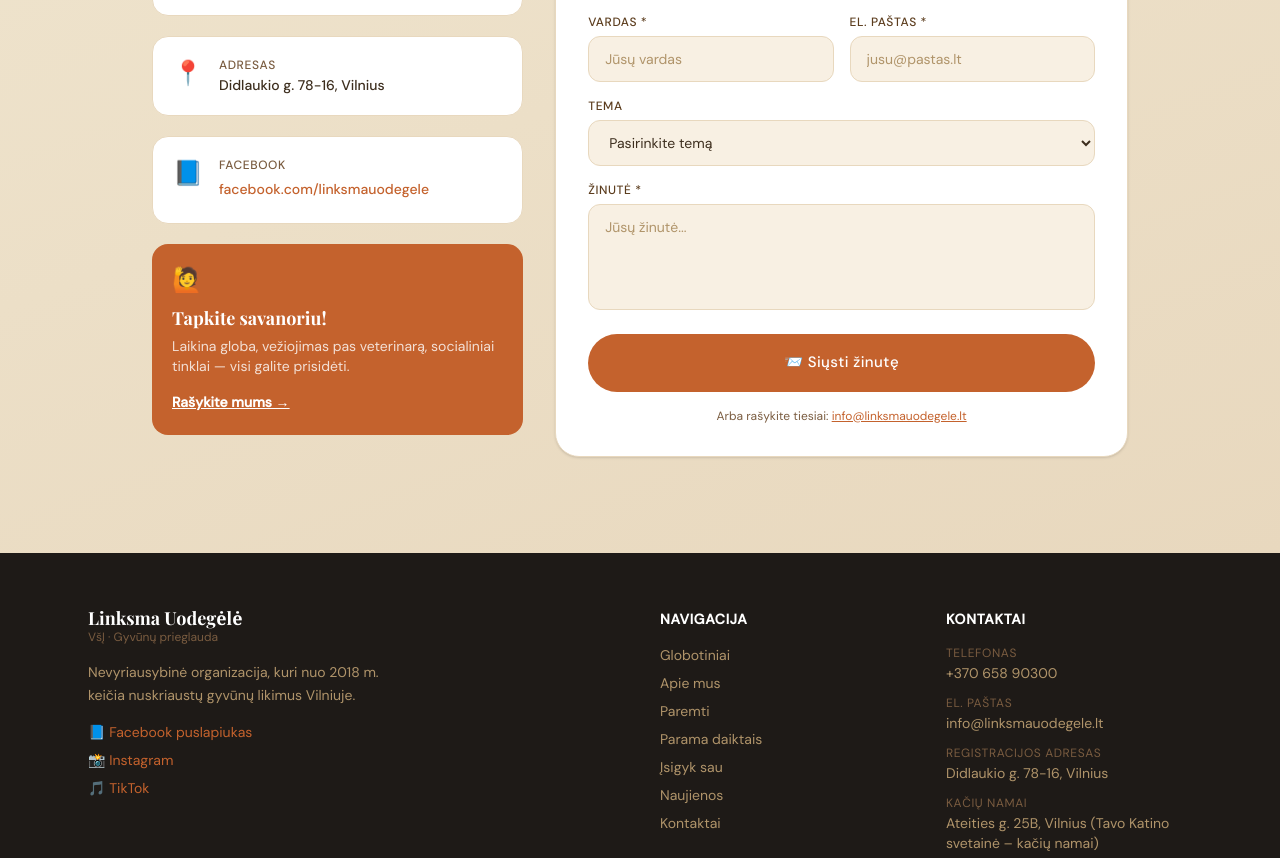
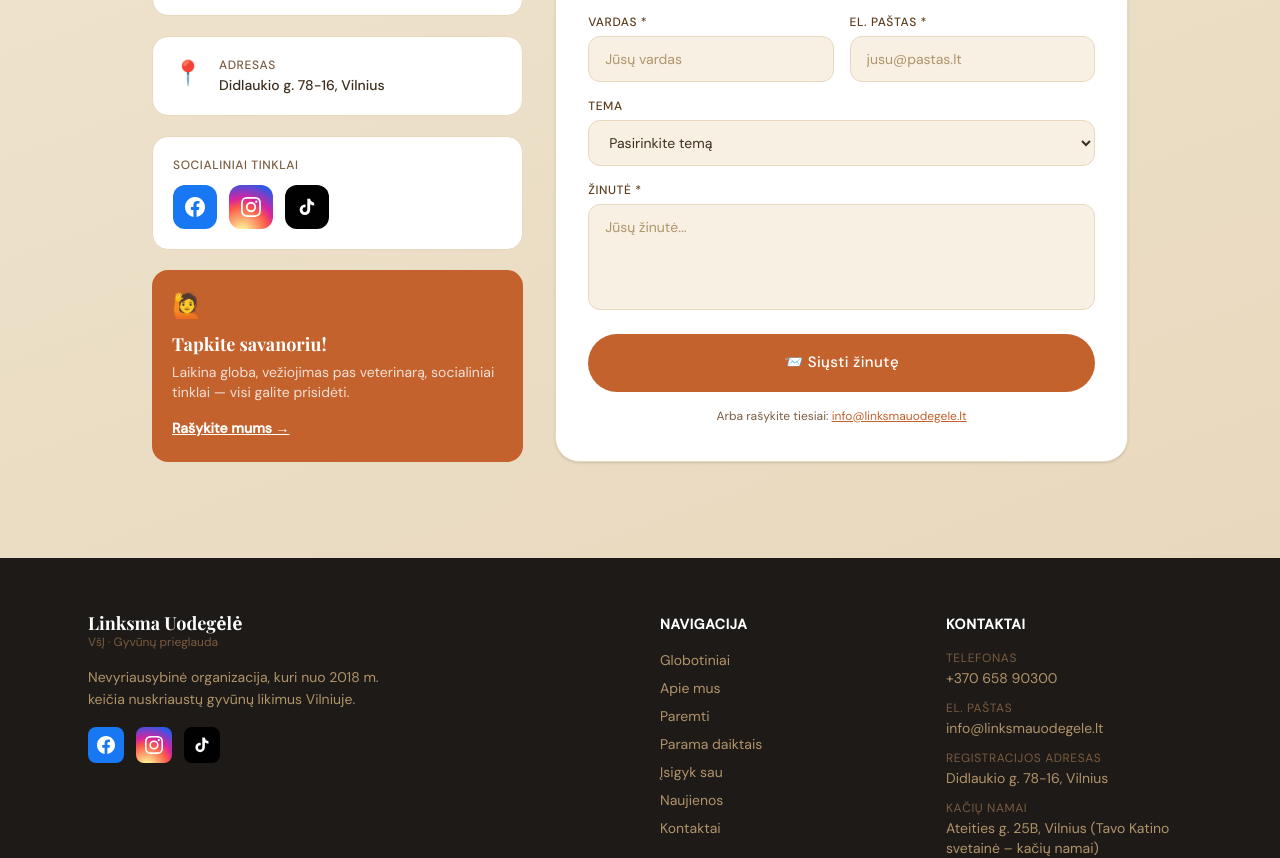
Before and after one commit to Linksmauodegele/Animal-Rescue, a Next.js app: page /kontaktai in a window 1280 px wide. Shown: the part 480-1338 px from the top of the page. Built offline with nearby package versions, Linux system fonts and the light colour scheme; no server answers; the database is empty; a web font is replaced by a local one.

Commit message:
social n

```diff
--- a/components/ContactSection.tsx
+++ b/components/ContactSection.tsx
@@ -1,62 +1,54 @@
 "use client";
 import { useState } from "react";
 
-export default function ContactSection({
-  fullPage = false,
-}: {
-  fullPage?: boolean;
-}) {
-  const [form, setForm] = useState({
-    name: "",
-    email: "",
-    subject: "",
-    message: "",
-  });
-  const [status, setStatus] = useState<"idle" | "sending" | "sent" | "error">(
-    "idle",
+function FacebookIcon() {
+  return (
+    <svg width="20" height="20" viewBox="0 0 24 24" fill="white">
+      <path d="M24 12.073C24 5.405 18.627 0 12 0S0 5.405 0 12.073C0 18.1 4.388 23.094 10.125 24v-8.437H7.078v-3.49h3.047V9.41c0-3.025 1.792-4.697 4.533-4.697 1.312 0 2.686.236 2.686.236v2.97h-1.513c-1.491 0-1.956.93-1.956 1.886v2.267h3.328l-.532 3.49h-2.796V24C19.612 23.094 24 18.1 24 12.073z"/>
+    </svg>
   );
+}
+
+function InstagramIcon() {
+  return (
+    <svg width="20" height="20" viewBox="0 0 24 24" fill="white">
+      <path d="M12 2.163c3.204 0 3.584.012 4.85.07 3.252.148 4.771 1.691 4.919 4.919.058 1.265.069 1.645.069 4.849 0 3.205-.012 3.584-.069 4.849-.149 3.225-1.664 4.771-4.919 4.919-1.266.058-1.644.07-4.85.07-3.204 0-3.584-.012-4.849-.07-3.26-.149-4.771-1.699-4.919-4.92-.058-1.265-.07-1.644-.07-4.849 0-3.204.013-3.583.07-4.849.149-3.227 1.664-4.771 4.919-4.919 1.266-.057 1.645-.069 4.849-.069zM12 0C8.741 0 8.333.014 7.053.072 2.695.272.273 2.69.073 7.052.014 8.333 0 8.741 0 12c0 3.259.014 3.668.072 4.948.2 4.358 2.618 6.78 6.98 6.98C8.333 23.986 8.741 24 12 24c3.259 0 3.668-.014 4.948-.072 4.354-.2 6.782-2.618 6.979-6.98.059-1.28.073-1.689.073-4.948 0-3.259-.014-3.667-.072-4.947-.196-4.354-2.617-6.78-6.979-6.98C15.668.014 15.259 0 12 0zm0 5.838a6.162 6.162 0 100 12.324 6.162 6.162 0 000-12.324zM12 16a4 4 0 110-8 4 4 0 010 8zm6.406-11.845a1.44 1.44 0 100 2.881 1.44 1.44 0 000-2.881z"/>
+    </svg>
+  );
+}
+
+function TikTokIcon() {
+  return (
+    <svg width="20" height="20" viewBox="0 0 24 24" fill="white">
+      <path d="M19.59 6.69a4.83 4.83 0 01-3.77-4.25V2h-3.45v13.67a2.89 2.89 0 01-2.88 2.5 2.89 2.89 0 01-2.89-2.89 2.89 2.89 0 012.89-2.89c.28 0 .54.04.79.1V9.01a6.33 6.33 0 00-.79-.05 6.34 6.34 0 00-6.34 6.34 6.34 6.34 0 006.34 6.34 6.34 6.34 0 006.33-6.34V8.69a8.18 8.18 0 004.78 1.52V6.75a4.85 4.85 0 01-1.01-.06z"/>
+    </svg>
+  );
+}
+
+export default function ContactSection({ fullPage = false }: { fullPage?: boolean }) {
+  const [form, setForm] = useState({ name: "", email: "", subject: "", message: "" });
+  const [status, setStatus] = useState<"idle" | "sending" | "sent" | "error">("idle");
 
   async function handleSubmit(e: React.FormEvent) {
     e.preventDefault();
     if (!form.name || !form.email || !form.message) return;
     setStatus("sending");
-
     try {
       const res = await fetch("https://formspree.io/f/mqenedgv", {
         method: "POST",
-        headers: {
-          "Content-Type": "application/json",
-          Accept: "application/json",
-        },
-        body: JSON.stringify({
-          name: form.name,
-          email: form.email,
-          subject: form.subject || "Žinutė iš svetainės",
-          message: form.message,
-        }),
+        headers: { "Content-Type": "application/json", Accept: "application/json" },
+        body: JSON.stringify({ name: form.name, email: form.email, subject: form.subject || "Žinutė iš svetainės", message: form.message }),
       });
-      if (res.ok) {
-        setStatus("sent");
-        setForm({ name: "", email: "", subject: "", message: "" });
-      } else {
-        setStatus("error");
-      }
-    } catch {
-      setStatus("error");
-    }
+      if (res.ok) { setStatus("sent"); setForm({ name: "", email: "", subject: "", message: "" }); }
+      else setStatus("error");
+    } catch { setStatus("error"); }
   }
 
-  const inputClass =
-    "w-full px-4 py-3 rounded-xl border border-[#e8d8be] bg-[#f8f0e3] text-[#3d2e1e] text-sm focus:outline-none focus:ring-2 focus:ring-[#c4622d]/30 focus:border-[#c4622d] placeholder-[#b0946a]";
+  const inputClass = "w-full px-4 py-3 rounded-xl border border-[#e8d8be] bg-[#f8f0e3] text-[#3d2e1e] text-sm focus:outline-none focus:ring-2 focus:ring-[#c4622d]/30 focus:border-[#c4622d] placeholder-[#b0946a]";
 
   return (
-    <section
-      id="kontaktai"
-      className="py-24 relative overflow-hidden"
-      style={{
-        background: "linear-gradient(160deg, #f0e6d0 0%, #e8d8be 100%)",
-      }}
-    >
+    <section id="kontaktai" className="py-24 relative overflow-hidden"
+      style={{ background: "linear-gradient(160deg, #f0e6d0 0%, #e8d8be 100%)" }}>
       <div className="max-w-5xl mx-auto px-6 relative z-10">
         <div className="text-center mb-14">
           <p className="section-label mb-3">Susisiekite</p>
@@ -64,8 +56,7 @@ export default function ContactSection({
             Mes visada <em className="italic text-[#c4622d]">atsakome</em>
           </h2>
           <p className="text-[#7a5c40] max-w-lg mx-auto">
-            Norite tapti laikinu globėju ar tiesiog paklausti — rašykite!
-            Atsakysime kuo greičiau.
+            Norite tapti laikinu globėju ar tiesiog paklausti — rašykite! Atsakysime kuo greičiau.
           </p>
         </div>
 
@@ -73,65 +64,56 @@ export default function ContactSection({
           {/* Contact info */}
           <div className="lg:col-span-2 flex flex-col gap-5">
             {[
-              {
-                icon: "📧",
-                label: "El. paštas",
-                value: "info@linksmauodegele.lt",
-                href: "mailto:info@linksmauodegele.lt",
-              },
-              {
-                icon: "📍",
-                label: "Adresas",
-                value: "Didlaukio g. 78-16, Vilnius",
-                href: null,
-              },
-              {
-                icon: "📘",
-                label: "Facebook",
-                value: "facebook.com/linksmauodegele",
-                href: "https://www.facebook.com/linksmauodegele",
-              },
+              { icon: "📧", label: "El. paštas", value: "info@linksmauodegele.lt", href: "mailto:info@linksmauodegele.lt" },
+              { icon: "📍", label: "Adresas", value: "Didlaukio g. 78-16, Vilnius", href: null },
             ].map((c) => (
-              <div
-                key={c.label}
-                className="bg-white rounded-2xl p-5 border border-[#e8d8be] flex gap-4"
-              >
+              <div key={c.label} className="bg-white rounded-2xl p-5 border border-[#e8d8be] flex gap-4">
                 <span className="text-2xl">{c.icon}</span>
                 <div>
-                  <div className="text-xs text-[#7a5c40] font-medium uppercase tracking-wider mb-0.5">
-                    {c.label}
-                  </div>
+                  <div className="text-xs text-[#7a5c40] font-medium uppercase tracking-wider mb-0.5">{c.label}</div>
                   {c.href ? (
-                    <a
-                      href={c.href}
-                      className="text-[#c4622d] font-medium text-sm hover:underline"
-                      target={c.href.startsWith("http") ? "_blank" : undefined}
-                      rel="noopener noreferrer"
-                    >
+                    <a href={c.href} className="text-[#c4622d] font-medium text-sm hover:underline"
+                      target={c.href.startsWith("http") ? "_blank" : undefined} rel="noopener noreferrer">
                       {c.value}
                     </a>
                   ) : (
-                    <p className="text-[#3d2e1e] font-medium text-sm">
-                      {c.value}
-                    </p>
+                    <p className="text-[#3d2e1e] font-medium text-sm">{c.value}</p>
                   )}
                 </div>
               </div>
             ))}
 
+            {/* Social media */}
+            <div className="bg-white rounded-2xl p-5 border border-[#e8d8be]">
+              <div className="text-xs text-[#7a5c40] font-medium uppercase tracking-wider mb-3">Socialiniai tinklai</div>
+              <div className="flex gap-3">
+                <a href="https://www.facebook.com/linksmauodegele" target="_blank" rel="noopener noreferrer"
+                  className="flex items-center justify-center w-11 h-11 rounded-xl transition-opacity hover:opacity-80"
+                  style={{ background: "#1877F2" }} aria-label="Facebook">
+                  <FacebookIcon />
+                </a>
+                <a href="https://www.instagram.com/linksma.uodegele" target="_blank" rel="noopener noreferrer"
+                  className="flex items-center justify-center w-11 h-11 rounded-xl transition-opacity hover:opacity-80"
+                  style={{ background: "radial-gradient(circle at 30% 107%, #fdf497 0%, #fdf497 5%, #fd5949 45%, #d6249f 60%, #285AEB 90%)" }}
+                  aria-label="Instagram">
+                  <InstagramIcon />
+                </a>
+                <a href="https://www.tiktok.com/@vsi.linksmauodegele" target="_blank" rel="noopener noreferrer"
+                  className="flex items-center justify-center w-11 h-11 rounded-xl transition-opacity hover:opacity-80"
+                  style={{ background: "#010101" }} aria-label="TikTok">
+                  <TikTokIcon />
+                </a>
+              </div>
+            </div>
+
             <div className="bg-[#c4622d] rounded-2xl p-5 text-white">
               <div className="text-2xl mb-2">🙋</div>
-              <h3 className="font-display font-bold text-lg mb-1">
-                Tapkite savanoriu!
-              </h3>
+              <h3 className="font-display font-bold text-lg mb-1">Tapkite savanoriu!</h3>
               <p className="text-sm text-white/80 mb-3">
-                Laikina globa, vežiojimas pas veterinarą, socialiniai tinklai —
-                visi galite prisidėti.
+                Laikina globa, vežiojimas pas veterinarą, socialiniai tinklai — visi galite prisidėti.
               </p>
-              <a
-                href="mailto:info@linksmauodegele.lt?subject=Noriu%20tapti%20savanoriu"
-                className="inline-block text-sm font-semibold underline"
-              >
+              <a href="mailto:info@linksmauodegele.lt?subject=Noriu%20tapti%20savanoriu"
+                className="inline-block text-sm font-semibold underline">
                 Rašykite mums →
               </a>
             </div>
@@ -139,145 +121,62 @@ export default function ContactSection({
 
           {/* Contact form */}
           <div className="lg:col-span-3 bg-white rounded-3xl p-8 border border-[#e8d8be] shadow-sm">
-            <h3 className="font-display text-xl font-bold text-[#1e1a17] mb-6">
-              Parašykite mums
-            </h3>
+            <h3 className="font-display text-xl font-bold text-[#1e1a17] mb-6">Parašykite mums</h3>
 
             {status === "sent" ? (
               <div className="text-center py-12">
                 <div className="text-5xl mb-4">✅</div>
-                <p className="font-semibold text-[#1e1a17] text-lg mb-2">
-                  Ačiū! Žinutė išsiųsta.
+                <p className="font-semibold text-[#1e1a17] text-lg mb-2">Ačiū! Žinutė išsiųsta.</p>
+                <p className="text-[#7a5c40] text-sm mb-6">
+                  Susisieksime su jumis kuo greičiau. Jei skubu — rašykite tiesiai:{" "}
+                  <a href="mailto:info@linksmauodegele.lt" className="text-[#c4622d] underline">info@linksmauodegele.lt</a>
                 </p>
-                <p className="text-[#7a5c40] text-sm mb-6">
-                  Susisieksime su jumis kuo greičiau. Jei skubu — rašykite
-                  tiesiai:{" "}
-                  <a
-                    href="mailto:info@linksmauodegele.lt"
-                    className="text-[#c4622d] underline"
-                  >
-                    info@linksmauodegele.lt
-                  </a>
-                </p>
-                <button
-                  onClick={() => setStatus("idle")}
-                  className="text-sm text-[#c4622d] underline"
-                >
-                  Siųsti dar vieną
-                </button>
+                <button onClick={() => setStatus("idle")} className="text-sm text-[#c4622d] underline">Siųsti dar vieną</button>
               </div>
             ) : (
               <form onSubmit={handleSubmit} className="space-y-4">
                 <div className="grid grid-cols-2 gap-4">
                   <div>
-                    <label
-                      htmlFor="name"
-                      className="text-xs font-medium text-[#5c3d1e] uppercase tracking-wider block mb-1.5"
-                    >
-                      Vardas *
-                    </label>
-                    <input
-                      id="name"
-                      type="text"
-                      required
-                      placeholder="Jūsų vardas"
-                      className={inputClass}
-                      value={form.name}
-                      onChange={(e) =>
-                        setForm((f) => ({ ...f, name: e.target.value }))
-                      }
-                    />
+                    <label htmlFor="name" className="text-xs font-medium text-[#5c3d1e] uppercase tracking-wider block mb-1.5">Vardas *</label>
+                    <input id="name" type="text" required placeholder="Jūsų vardas" className={inputClass}
+                      value={form.name} onChange={(e) => setForm((f) => ({ ...f, name: e.target.value }))} />
                   </div>
                   <div>
-                    <label
-                      htmlFor="email"
-                      className="text-xs font-medium text-[#5c3d1e] uppercase tracking-wider block mb-1.5"
-                    >
-                      El. paštas *
-                    </label>
-                    <input
-                      id="email"
-                      type="email"
-                      required
-                      placeholder="jusu@pastas.lt"
-                      className={inputClass}
-                      value={form.email}
-                      onChange={(e) =>
-                        setForm((f) => ({ ...f, email: e.target.value }))
-                      }
-                    />
+                    <label htmlFor="email" className="text-xs font-medium text-[#5c3d1e] uppercase tracking-wider block mb-1.5">El. paštas *</label>
+                    <input id="email" type="email" required placeholder="jusu@pastas.lt" className={inputClass}
+                      value={form.email} onChange={(e) => setForm((f) => ({ ...f, email: e.target.value }))} />
                   </div>
                 </div>
 
                 <div>
-                  <label
-                    htmlFor="subject"
-                    className="text-xs font-medium text-[#5c3d1e] uppercase tracking-wider block mb-1.5"
-                  >
-                    Tema
-                  </label>
-                  <select
-                    id="subject"
-                    className={inputClass}
-                    value={form.subject}
-                    onChange={(e) =>
-                      setForm((f) => ({ ...f, subject: e.target.value }))
-                    }
-                  >
+                  <label htmlFor="subject" className="text-xs font-medium text-[#5c3d1e] uppercase tracking-wider block mb-1.5">Tema</label>
+                  <select id="subject" className={inputClass} value={form.subject}
+                    onChange={(e) => setForm((f) => ({ ...f, subject: e.target.value }))}>
                     <option value="">Pasirinkite temą</option>
                     <option value="Noriu įsivaikinti">Noriu įsivaikinti</option>
-                    <option value="Noriu tapti laikinu globėju">
-                      Noriu tapti laikinu globėju
-                    </option>
-                    <option value="Noriu savanoriauti">
-                      Noriu savanoriauti
-                    </option>
+                    <option value="Noriu tapti laikinu globėju">Noriu tapti laikinu globėju</option>
+                    <option value="Noriu savanoriauti">Noriu savanoriauti</option>
                     <option value="Noriu paaukoti">Noriu paaukoti</option>
                     <option value="Kita">Kita</option>
                   </select>
                 </div>
 
                 <div>
-                  <label
-                    htmlFor="message"
-                    className="text-xs font-medium text-[#5c3d1e] uppercase tracking-wider block mb-1.5"
-                  >
-                    Žinutė *
-                  </label>
-                  <textarea
-                    id="message"
-                    rows={4}
-                    required
-                    placeholder="Jūsų žinutė..."
-                    className={`${inputClass} resize-none`}
-                    value={form.message}
-                    onChange={(e) =>
-                      setForm((f) => ({ ...f, message: e.target.value }))
-                    }
-                  />
+                  <label htmlFor="message" className="text-xs font-medium text-[#5c3d1e] uppercase tracking-wider block mb-1.5">Žinutė *</label>
+                  <textarea id="message" rows={4} required placeholder="Jūsų žinutė..." className={`${inputClass} resize-none`}
+                    value={form.message} onChange={(e) => setForm((f) => ({ ...f, message: e.target.value }))} />
                 </div>
 
                 {status === "error" && (
-                  <p className="text-red-500 text-sm">
-                    Klaida. Bandykite rašyti tiesiai: info@linksmauodegele.lt
-                  </p>
+                  <p className="text-red-500 text-sm">Klaida. Bandykite rašyti tiesiai: info@linksmauodegele.lt</p>
                 )}
 
-                <button
-                  type="submit"
-                  disabled={status === "sending"}
-                  className="btn-primary w-full justify-center disabled:opacity-50"
-                >
+                <button type="submit" disabled={status === "sending"} className="btn-primary w-full justify-center disabled:opacity-50">
                   {status === "sending" ? "Siunčiama..." : "📨 Siųsti žinutę"}
                 </button>
                 <p className="text-xs text-[#7a5c40] text-center">
                   Arba rašykite tiesiai:{" "}
-                  <a
-                    href="mailto:info@linksmauodegele.lt"
-                    className="text-[#c4622d] underline"
-                  >
-                    info@linksmauodegele.lt
-                  </a>
+                  <a href="mailto:info@linksmauodegele.lt" className="text-[#c4622d] underline">info@linksmauodegele.lt</a>
                 </p>
               </form>
             )}
--- a/components/Footer.tsx
+++ b/components/Footer.tsx
@@ -55,21 +55,31 @@ export default function Footer() {
               </div>
             </div>
             <p className="text-sm leading-relaxed max-w-xs">{footer.description}</p>
-            <div className="flex flex-col gap-2 mt-4">
+            <div className="flex gap-3 mt-4">
               <a href={footer.facebook_url} target="_blank" rel="noopener noreferrer"
-                className="inline-flex items-center gap-2 text-sm text-[#c4622d] hover:text-[#e07a4a] transition-colors">
-                📘 Facebook puslapiukas
+                className="flex items-center justify-center w-9 h-9 rounded-lg transition-opacity hover:opacity-80"
+                style={{ background: "#1877F2" }} aria-label="Facebook">
+                <svg width="18" height="18" viewBox="0 0 24 24" fill="white">
+                  <path d="M24 12.073C24 5.405 18.627 0 12 0S0 5.405 0 12.073C0 18.1 4.388 23.094 10.125 24v-8.437H7.078v-3.49h3.047V9.41c0-3.025 1.792-4.697 4.533-4.697 1.312 0 2.686.236 2.686.236v2.97h-1.513c-1.491 0-1.956.93-1.956 1.886v2.267h3.328l-.532 3.49h-2.796V24C19.612 23.094 24 18.1 24 12.073z"/>
+                </svg>
               </a>
               {footer.instagram_url && (
                 <a href={footer.instagram_url} target="_blank" rel="noopener noreferrer"
-                  className="inline-flex items-center gap-2 text-sm text-[#c4622d] hover:text-[#e07a4a] transition-colors">
-                  📸 Instagram
+                  className="flex items-center justify-center w-9 h-9 rounded-lg transition-opacity hover:opacity-80"
+                  style={{ background: "radial-gradient(circle at 30% 107%, #fdf497 0%, #fdf497 5%, #fd5949 45%, #d6249f 60%, #285AEB 90%)" }}
+                  aria-label="Instagram">
+                  <svg width="18" height="18" viewBox="0 0 24 24" fill="white">
+                    <path d="M12 2.163c3.204 0 3.584.012 4.85.07 3.252.148 4.771 1.691 4.919 4.919.058 1.265.069 1.645.069 4.849 0 3.205-.012 3.584-.069 4.849-.149 3.225-1.664 4.771-4.919 4.919-1.266.058-1.644.07-4.85.07-3.204 0-3.584-.012-4.849-.07-3.26-.149-4.771-1.699-4.919-4.92-.058-1.265-.07-1.644-.07-4.849 0-3.204.013-3.583.07-4.849.149-3.227 1.664-4.771 4.919-4.919 1.266-.057 1.645-.069 4.849-.069zM12 0C8.741 0 8.333.014 7.053.072 2.695.272.273 2.69.073 7.052.014 8.333 0 8.741 0 12c0 3.259.014 3.668.072 4.948.2 4.358 2.618 6.78 6.98 6.98C8.333 23.986 8.741 24 12 24c3.259 0 3.668-.014 4.948-.072 4.354-.2 6.782-2.618 6.979-6.98.059-1.28.073-1.689.073-4.948 0-3.259-.014-3.667-.072-4.947-.196-4.354-2.617-6.78-6.979-6.98C15.668.014 15.259 0 12 0zm0 5.838a6.162 6.162 0 100 12.324 6.162 6.162 0 000-12.324zM12 16a4 4 0 110-8 4 4 0 010 8zm6.406-11.845a1.44 1.44 0 100 2.881 1.44 1.44 0 000-2.881z"/>
+                  </svg>
                 </a>
               )}
               {footer.tiktok_url && (
                 <a href={footer.tiktok_url} target="_blank" rel="noopener noreferrer"
-                  className="inline-flex items-center gap-2 text-sm text-[#c4622d] hover:text-[#e07a4a] transition-colors">
-                  🎵 TikTok
+                  className="flex items-center justify-center w-9 h-9 rounded-lg transition-opacity hover:opacity-80"
+                  style={{ background: "#010101" }} aria-label="TikTok">
+                  <svg width="18" height="18" viewBox="0 0 24 24" fill="white">
+                    <path d="M19.59 6.69a4.83 4.83 0 01-3.77-4.25V2h-3.45v13.67a2.89 2.89 0 01-2.88 2.5 2.89 2.89 0 01-2.89-2.89 2.89 2.89 0 012.89-2.89c.28 0 .54.04.79.1V9.01a6.33 6.33 0 00-.79-.05 6.34 6.34 0 00-6.34 6.34 6.34 6.34 0 006.34 6.34 6.34 6.34 0 006.33-6.34V8.69a8.18 8.18 0 004.78 1.52V6.75a4.85 4.85 0 01-1.01-.06z"/>
+                  </svg>
                 </a>
               )}
             </div>
```
Also changed, not shown: app/parama/isigyk/page.tsx (+27 -9 lines).
